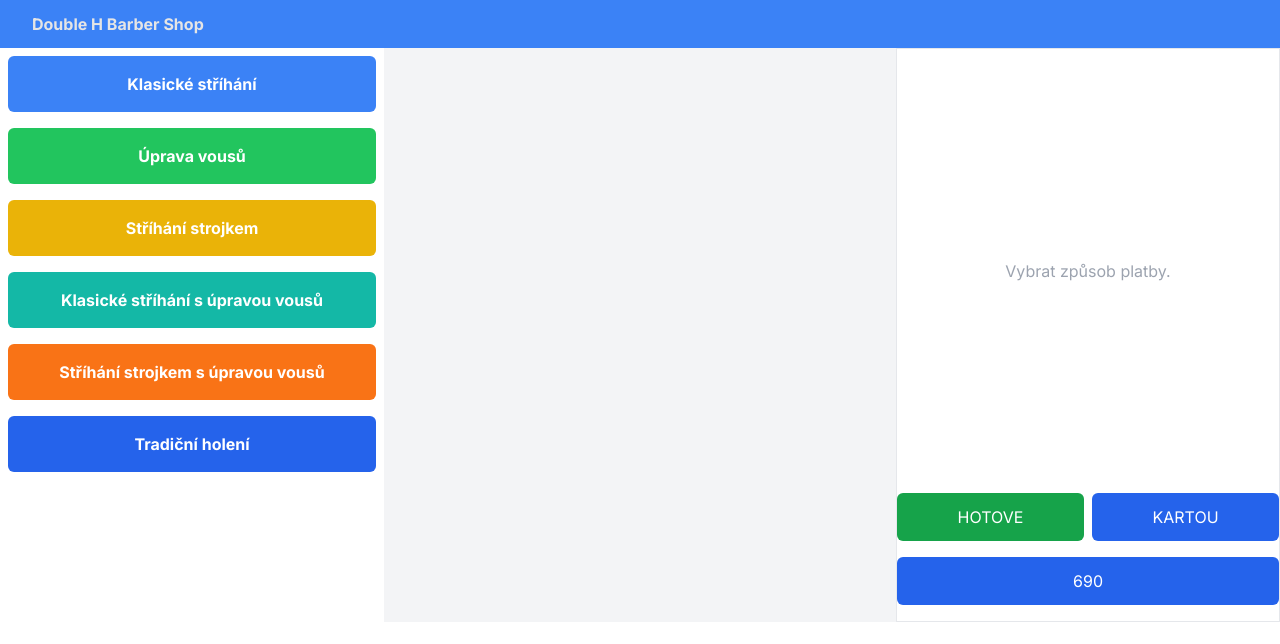
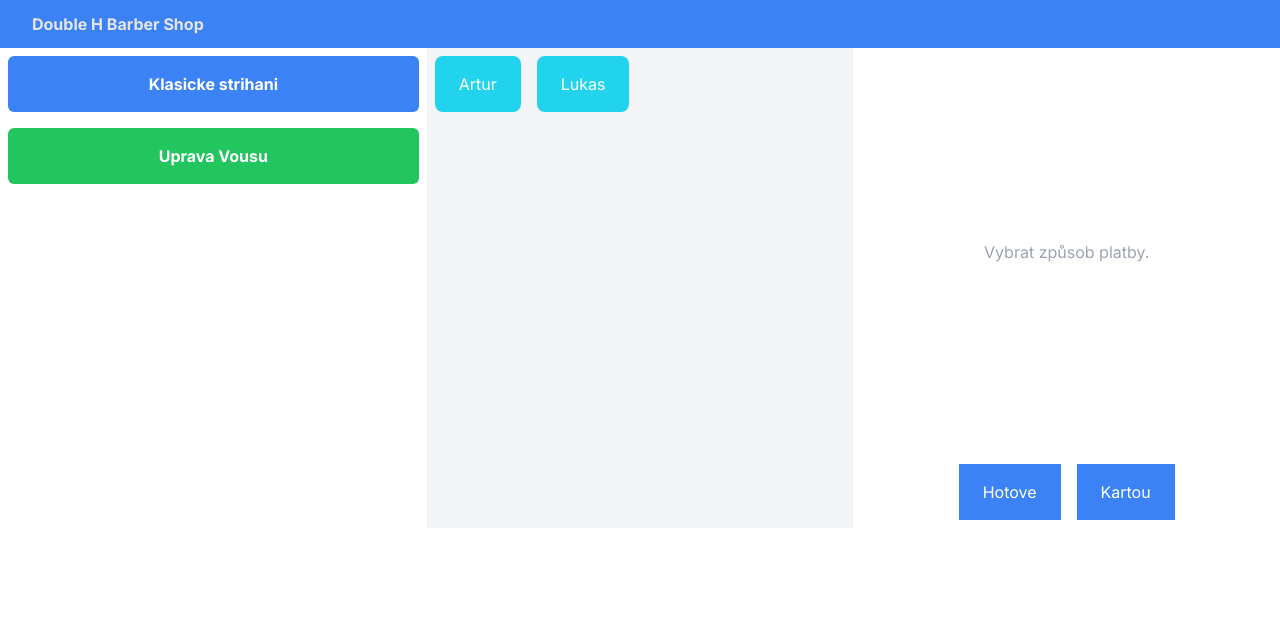
Before and after one commit to ArthurHakobyan/barber-pokladna-system, a Next.js app: page / in a window 1280 px wide. Shown: the top 644 px of the page. Built offline with nearby package versions, Linux system fonts and the light colour scheme.

Commit message:
fixed the whole app

```diff
--- /dev/null
+++ b/app/components/layout-components/Barber.jsx
@@ -0,0 +1,17 @@
+"use client";
+import React from "react";
+import Button from "../building-blocks/Button";
+
+const Barber = (props) => {
+  return (
+    <div>
+      <Button
+        btnText={props.barberName}
+        type={props.type}
+        onClick={() => props.onBarberClick(props.barberName)}
+      />
+    </div>
+  );
+};
+
+export default Barber;
--- a/app/components/layout-components/Barbers.jsx
+++ /dev/null
@@ -1,19 +0,0 @@
-"use client";
-import React from "react";
-import Button from "../building-blocks/Button";
-import { BUTTON_TYPES } from "@/app/data/button-types";
-
-const Barbers = (props) => {
-  return (
-    <div className="w-[40%] bg-gray-100">
-      {props.isVisible && (
-        <div>
-          <Button btnText="Artur" type={BUTTON_TYPES.BARBER} />
-          <Button btnText="Lukas" type={BUTTON_TYPES.BARBER} />
-        </div>
-      )}
-    </div>
-  );
-};
-
-export default Barbers;
--- /dev/null
+++ b/app/components/layout-components/Payment.jsx
@@ -0,0 +1,15 @@
+"use client";
+import React from "react";
+import Button from "../building-blocks/Button";
+
+const Payment = (props) => {
+  return (
+    <section>
+      <div className="flex justify-center items-center">
+        <Button btnText={props.paymentName} onClick={() => props.onPaymentClick(props.paymentName)} />
+      </div>
+    </section>
+  );
+};
+
+export default Payment;
--- a/app/components/layout-components/Payments.jsx
+++ /dev/null
@@ -1,26 +0,0 @@
-import React from "react";
-
-const Payments = () => {
-  return (
-    <section className="border w-[30%]">
-      <div className=" text-center py-[55%]">
-        <p className="text-gray-400">Vybrat způsob platby.</p>
-      </div>
-      <div className="flex flex-col">
-        <div className="flex items-center justify-center text-center gap-2 text-white">
-          <button className="px-5 py-3 bg-green-600 w-1/2 rounded-md">
-            HOTOVE
-          </button>
-          <button className="px-5 py-3 bg-blue-600 w-1/2 rounded-md">
-            KARTOU
-          </button>
-        </div>
-        <buton className="w-full px-5 mx-auto py-3 text-center text-white my-4 bg-blue-600 rounded-md">
-          690
-        </buton>
-      </div>
-    </section>
-  );
-};
-
-export default Payments;
--- /dev/null
+++ b/app/components/layout-components/Service.jsx
@@ -0,0 +1,21 @@
+"use client";
+
+import React from "react";
+import Button from "../building-blocks/Button";
+
+const Service = (props) => {
+  return (
+    <section>
+      <div className="flex flex-col text-white">
+        <Button
+          btnText={props.serviceName}
+          type={props.type}
+          onClick={()=>props.onServiceClick(props.serviceName)}
+        />
+
+      </div>
+    </section>
+  );
+};
+
+export default Service;
--- a/app/components/layout-components/Services.jsx
+++ /dev/null
@@ -1,39 +0,0 @@
-"use client";
-
-import React from "react";
-import Button from "../building-blocks/Button";
-import { BUTTON_TYPES } from "@/app/data/button-types";
-
-const Services = (props) => {
-
-
-  return (
-    <section className="w-[30%]">
-      <div className="flex flex-col text-white">
-        <Button
-          btnText="Klasické stříhání"
-          type={BUTTON_TYPES.STRIHANI}
-          onClick={props.toggleVisibility}
-
-        />
-        <Button
-          btnText="Úprava vousů"
-          type={BUTTON_TYPES.VOUSY}
-          onClick={props.toggleVisibility}
-        />
-        <Button btnText="Stříhání strojkem" type={BUTTON_TYPES.STROJEK} />
-        <Button
-          btnText="Klasické stříhání s úpravou vousů"
-          type={BUTTON_TYPES.KOMPLET}
-        />
-        <Button
-          btnText="Stříhání strojkem s úpravou vousů"
-          type={BUTTON_TYPES.STROJEKKOMPLET}
-        />
-        <Button btnText="Tradiční holení" type={BUTTON_TYPES.HOLENI} />
-      </div>
-    </section>
-  );
-};
-
-export default Services;
--- a/app/page.jsx
+++ b/app/page.jsx
@@ -1,20 +1,37 @@
 "use client";
 import { useState } from "react";
-import Barbers from "./components/layout-components/Barbers";
-import Services from "./components/layout-components/Services";
+import Barber from "./components/layout-components/Barber";
+import Service from "./components/layout-components/Service";
 import Navbar from "./components/layout-components/Navbar";
-import Payments from "./components/layout-components/Payments";
+import Payment from "./components/layout-components/Payment";
+import { BUTTON_TYPES } from "@/app/data/button-types";
 
 export default function Home() {
-  const [isVisible, setIsVisible] = useState(false);
+  const [selectedService, setSelectedService] = useState(null);
+  const [selectedBarber, setSelectedBarber] = useState({
+    first: 'Artur',
+    second: 'Lukas'
+  });
+  const [price, setPrice] = useState(null);
 
-  const toggleVisibility = () => {
-    setIsVisible(!isVisible);
+  const handleStrihani = (serviceName) => {
+    setSelectedService(serviceName);
+    setPrice(550);
   };
 
+  const handleVousy = (serviceName) => {
+    setSelectedService(serviceName);
+    setPrice(390);
+  };
 
+  const handleBarberClick = (barberName) => {
+    console.log(barberName)
+  };
 
+  const handlePyamentClick = (paymentName) => {
 
+    console.log(selectedService, price, paymentName);
+  };
 
   return (
     <>
@@ -23,9 +40,52 @@ export default function Home() {
           <Navbar />
         </div>
         <div className="flex">
-          <Services toggleVisibility={toggleVisibility} />
-          <Barbers isVisible={isVisible}/>
-          <Payments />
+          <div className="flex-col flex-1">
+            <Service
+              serviceName="Klasicke strihani"
+              type={BUTTON_TYPES.STRIHANI}
+              onServiceClick={handleStrihani}
+              price={price}
+            />
+            <Service
+              serviceName="Uprava Vousu"
+              type={BUTTON_TYPES.VOUSY}
+              onServiceClick={handleVousy}
+              price={price}
+            />
+          </div>
+
+          <div className="flex flex-1 bg-gray-100">
+            <Barber
+              barberName={selectedBarber.first}
+              type={BUTTON_TYPES.BARBER}
+              onBarberClick={handleBarberClick}
+            />
+            <Barber
+              barberName={selectedBarber.second}
+              type={BUTTON_TYPES.BARBER}
+              onBarberClick={handleBarberClick}
+            />
+          </div>
+          <div className="flex-1">
+            <div className=" text-center py-[45%]">
+              <p className="text-gray-400">Vybrat způsob platby.</p>
+            </div>
+            <div className="flex justify-center items-center">
+              <Payment
+                selectedService={selectedService}
+                price={price}
+                paymentName="Hotove"
+                onPaymentClick={handlePyamentClick}
+              />
+              <Payment
+                onPaymentClick={handlePyamentClick}
+                selectedService={selectedService}
+                price={price}
+                paymentName="Kartou"
+              />
+            </div>
+          </div>
         </div>
       </section>
     </>
```
